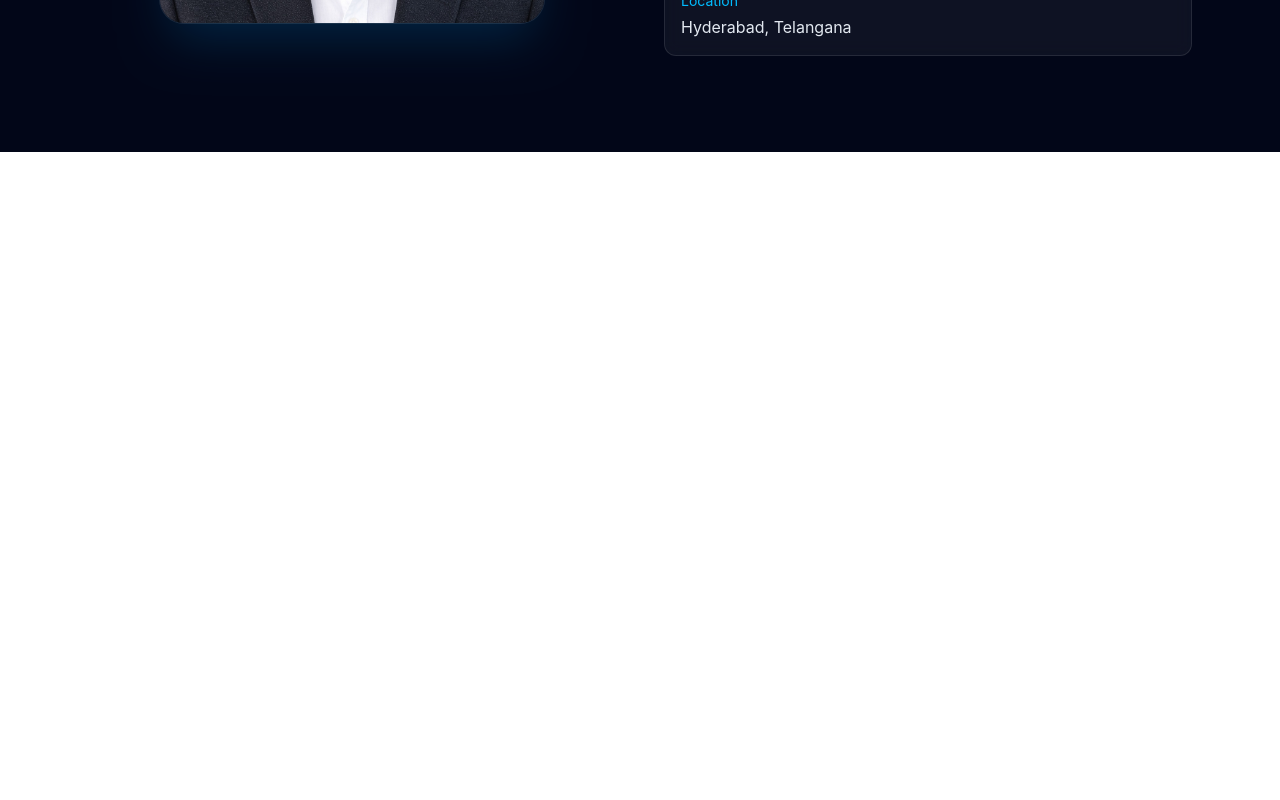
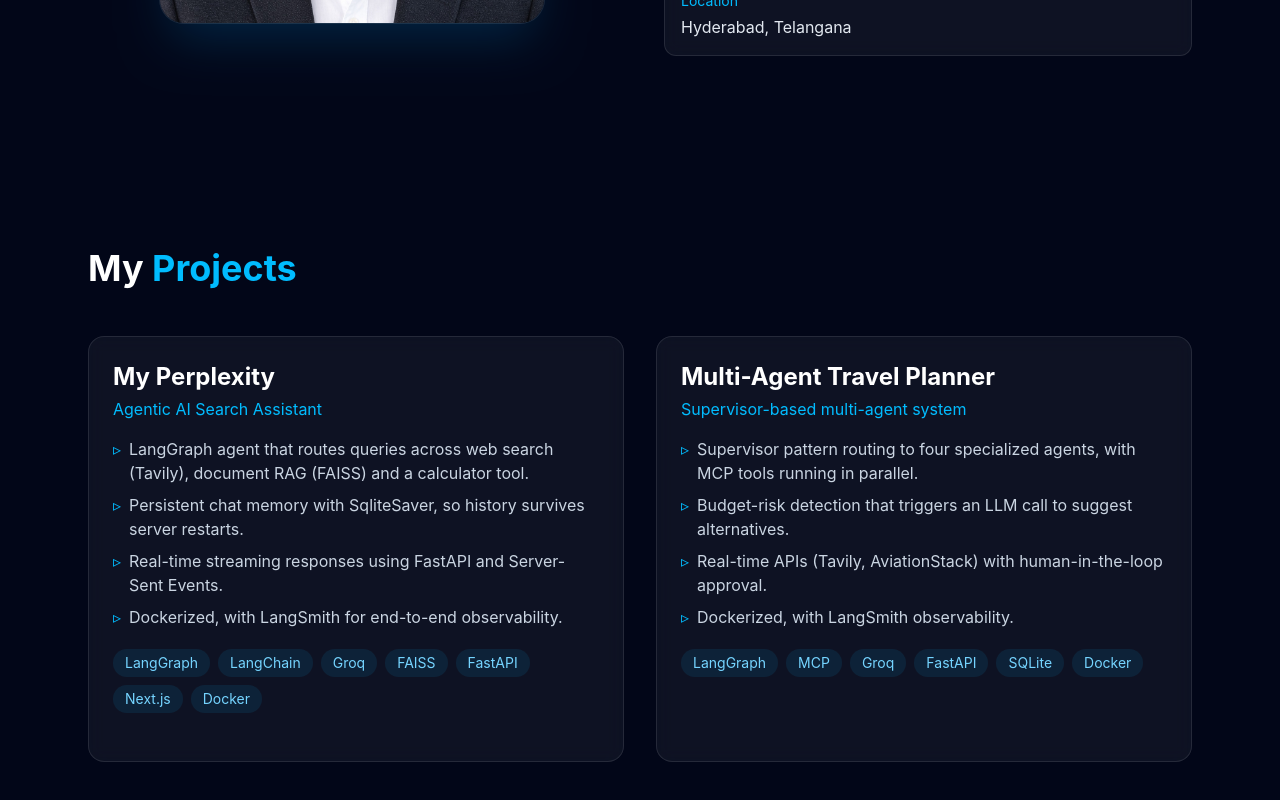
Before and after one commit to preetham2708/portfolio, a React app: page / in a window 1280 px wide. Shown: the part 1379-2179 px from the top of the page. Before the commit the page ends 1531 px from the top, so only its background shows below. Built offline with nearby package versions, Linux system fonts and the light colour scheme; the HTML template or start-up script is replaced by a standard one.

Commit message:
Add projects section

```diff
--- a/src/App.tsx
+++ b/src/App.tsx
@@ -1,6 +1,7 @@
 import Navbar from './components/Navbar'
 import Hero from './sections/Hero'
 import About from './sections/About'
+import Projects from './sections/Projects'
 
 function App() {
   return (
@@ -8,6 +9,7 @@ function App() {
       <Navbar />
       <Hero />
       <About />
+      <Projects />
     </div>
   )
 }
--- /dev/null
+++ b/src/data/projects.ts
@@ -0,0 +1,37 @@
+export type Project = {
+  title: string
+  subtitle: string
+  points: string[]
+  tech: string[]
+  github: string
+  demo: string
+}
+
+export const projects: Project[] = [
+  {
+    title: 'My Perplexity',
+    subtitle: 'Agentic AI Search Assistant',
+    points: [
+      'LangGraph agent that routes queries across web search (Tavily), document RAG (FAISS) and a calculator tool.',
+      'Persistent chat memory with SqliteSaver, so history survives server restarts.',
+      'Real-time streaming responses using FastAPI and Server-Sent Events.',
+      'Dockerized, with LangSmith for end-to-end observability.',
+    ],
+    tech: ['LangGraph', 'LangChain', 'Groq', 'FAISS', 'FastAPI', 'Next.js', 'Docker'],
+    github: '',
+    demo: '',
+  },
+  {
+    title: 'Multi-Agent Travel Planner',
+    subtitle: 'Supervisor-based multi-agent system',
+    points: [
+      'Supervisor pattern routing to four specialized agents, with MCP tools running in parallel.',
+      'Budget-risk detection that triggers an LLM call to suggest alternatives.',
+      'Real-time APIs (Tavily, AviationStack) with human-in-the-loop approval.',
+      'Dockerized, with LangSmith observability.',
+    ],
+    tech: ['LangGraph', 'MCP', 'Groq', 'FastAPI', 'SQLite', 'Docker'],
+    github: '',
+    demo: '',
+  },
+]
--- /dev/null
+++ b/src/sections/Projects.tsx
@@ -0,0 +1,51 @@
+import { projects } from '../data/projects'
+
+function Projects() {
+  return (
+    <section id="projects" className="mx-auto max-w-6xl px-6 py-24">
+      <h2 className="text-3xl font-bold text-white md:text-4xl">
+        My <span className="text-sky-400">Projects</span>
+      </h2>
+      <div className="mt-12 grid gap-8 md:grid-cols-2">
+        {projects.map((project) => (
+          <div
+            key={project.title}
+            className="flex flex-col rounded-2xl border border-white/10 bg-white/5 p-6 backdrop-blur transition hover:-translate-y-1 hover:border-sky-400/50 hover:shadow-xl hover:shadow-sky-500/10"
+          >
+            <h3 className="text-2xl font-bold text-white">{project.title}</h3>
+            <p className="mt-1 text-sky-400">{project.subtitle}</p>
+            <ul className="mt-4 space-y-2 text-slate-300">
+              {project.points.map((point) => (
+                <li key={point} className="flex gap-2">
+                  <span className="text-sky-400">▹</span>
+                  <span>{point}</span>
+                </li>
+              ))}
+            </ul>
+            <div className="mt-5 flex flex-wrap gap-2">
+              {project.tech.map((item) => (
+                <span key={item} className="rounded-full bg-sky-500/10 px-3 py-1 text-sm text-sky-300">
+                  {item}
+                </span>
+              ))}
+            </div>
+            <div className="mt-auto flex gap-4 pt-6">
+              {project.github && (
+                <a href={project.github} target="_blank" rel="noreferrer" className="font-semibold text-white hover:text-sky-400">
+                  GitHub →
+                </a>
+              )}
+              {project.demo && (
+                <a href={project.demo} target="_blank" rel="noreferrer" className="font-semibold text-white hover:text-sky-400">
+                  Live Demo →
+                </a>
+              )}
+            </div>
+          </div>
+        ))}
+      </div>
+    </section>
+  )
+}
+
+export default Projects
```
